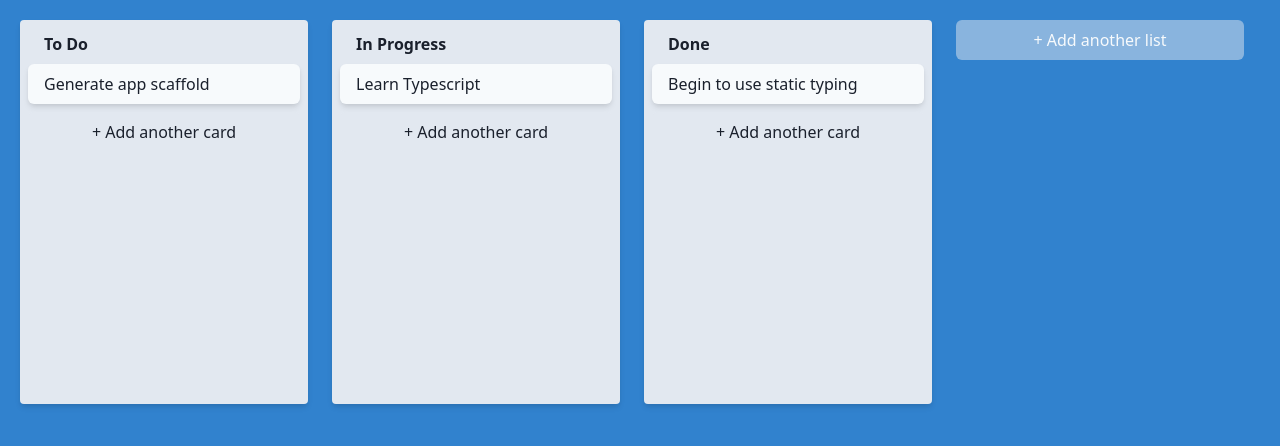
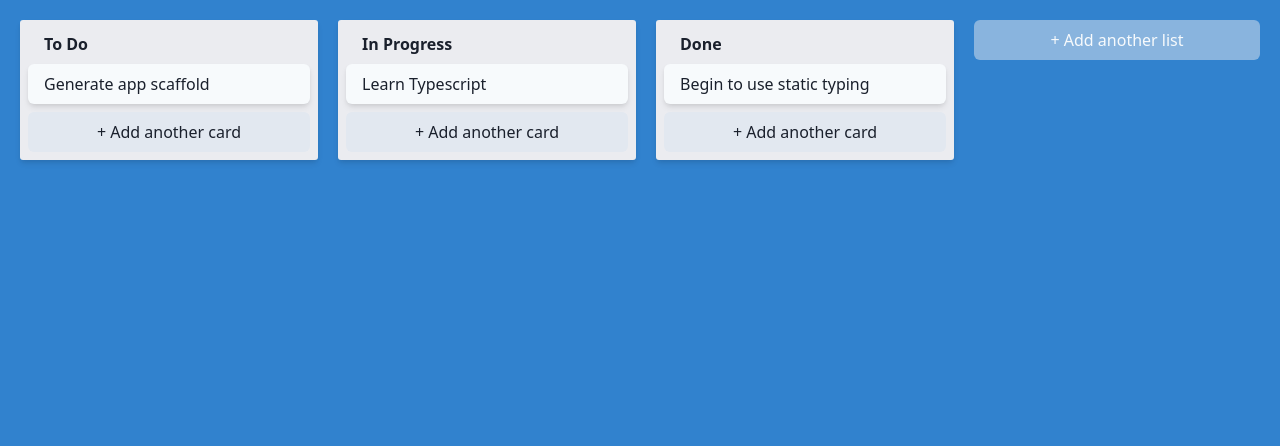
Before and after one commit to remusa/todoro, a React (Vite) app: page / in a window 1280 px wide. Shown: the top 446 px of the page. Built offline with nearby package versions, Linux system fonts and the light colour scheme; what tailwindcss-font-inter would draw is missing.

Commit message:
Til the Custom Preview

```diff
--- a/src/components/Column.tsx
+++ b/src/components/Column.tsx
@@ -9,15 +9,24 @@ import AddNewItem from './AddNewItem'
 import Card from './Card'
 import { DragPreviewContainer } from './shared/DragPreviewContainer'
 
-const ColumnContainer = styled(DragPreviewContainer)``
+const ColumnContainer = styled(DragPreviewContainer)`
+  background-color: #ebecf0;
+  width: 300px;
+  min-height: 40px;
+  margin-right: 20px;
+  border-radius: 3px;
+  padding: 8px 8px;
+  flex-grow: 0;
+`
 
 interface ColumnProps {
   text: string
   index: number
   id: string
+  isPreview?: boolean
 }
 
-const Column = ({ text, index, id }: ColumnProps) => {
+const Column = ({ text, index, id, isPreview }: ColumnProps) => {
   const { state, dispatch } = useAppState()
   const ref = useRef<HTMLDivElement>(null)
 
@@ -42,9 +51,10 @@ const Column = ({ text, index, id }: ColumnProps) => {
 
   return (
     <ColumnContainer
+      isPreview={isPreview}
       ref={ref}
+      isHidden={isHidden(isPreview, state.draggedItem, 'COLUMN', id)}
       className='flex-grow-0 w-72 min-h-96 mr-6 p-2 bg-gray-300 rounded shadow-md'
-      isHidden={isHidden(state.draggedItem, 'COLUMN', id)}
     >
       <h1 className='pt-1 pb-2 px-4 font-bold'>{text}</h1>
 
--- a/src/components/shared/CustomDragLayer.tsx
+++ b/src/components/shared/CustomDragLayer.tsx
@@ -13,7 +13,7 @@ export const CustomDragLayer: React.FC = () => {
   return isDragging ? (
     <CustomDragLayerContainer>
       <div style={getItemStyles(currentOffset)}>
-        <Column id={item.id} text={item.text} index={item.index} />
+        <Column id={item.id} text={item.text} index={item.index} isPreview />
       </div>
     </CustomDragLayerContainer>
   ) : null
--- a/src/components/shared/CustomDragLayerContainer.tsx
+++ b/src/components/shared/CustomDragLayerContainer.tsx
@@ -1,4 +1,5 @@
 import React from 'react'
+import styled from '@emotion/styled'
 
 // export const CustomDragLayerContainer = styled.div`
 //   height: 100%;
--- a/src/components/shared/DragPreviewContainer.tsx
+++ b/src/components/shared/DragPreviewContainer.tsx
@@ -2,18 +2,21 @@ import styled from '@emotion/styled'
 
 interface DragPreviewContainerProps {
   isHidden?: boolean
+  isPreview?: boolean
 }
 
 export const DragPreviewContainer = styled.div<DragPreviewContainerProps>`
-    opacity: ${props => (props.isHidden ? 0.3 : 1)};
-    /* ${props => (props.isHidden ? 'opacity-25' : 'opacity-100')} */
-  `
+  transform: ${props => (props.isPreview ? 'rotate(5deg)' : undefined)};
+  opacity: ${props => (props.isHidden ? 0.3 : 1)};
+`
 
 // export const DragPreviewContainer = ({
 //   isHidden,
+//   isPreview,
 //   children,
 // }: React.PropsWithChildren<DragPreviewContainerProps>) => {
 //   const opacity = isHidden ? 'opacity-25' : 'opacity-100'
+//   const transform = isPreview ? 'rotate(5deg)' : undefined
 
-//   return <div className={`${opacity}`}>{children}</div>
+//   return <div className={`${opacity} ${transform}`}>{children}</div>
 // }
--- a/src/utils/isHidden.ts
+++ b/src/utils/isHidden.ts
@@ -1,9 +1,12 @@
 import { DragItem } from './dragItem'
 
 export const isHidden = (
+  isPreview: boolean | undefined,
   draggedItem: DragItem | undefined,
   itemType: string,
   id: string,
 ): boolean => {
-  return Boolean(draggedItem && draggedItem.type === itemType && draggedItem.id === id)
+  return Boolean(
+    !isPreview && draggedItem && draggedItem.type === itemType && draggedItem.id === id,
+  )
 }
```
